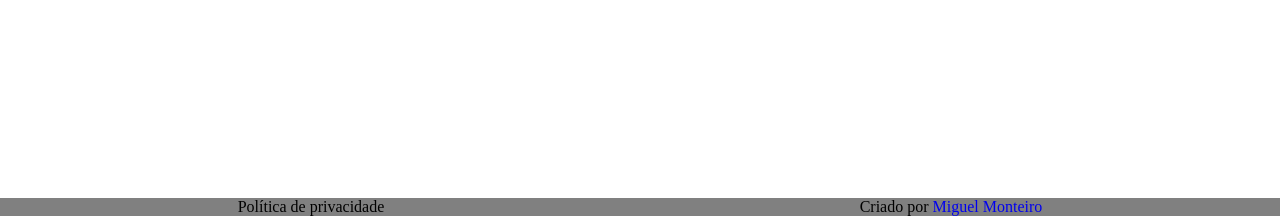
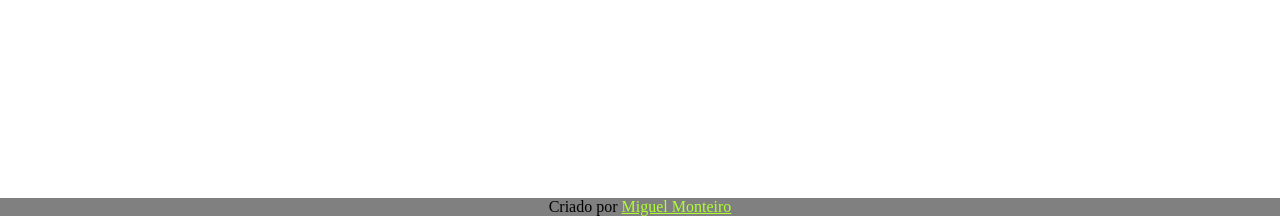
Before and after one commit to MiguelsHere/Proj, a PHP site: page / in a window 1280 px wide. Shown: the part 584-800 px from the top of the page. Run offline with PHP 8.4, Linux system fonts and the light colour scheme.

Commit message:
Melhorar css

```diff
--- a/Views/Common/footer.php
+++ b/Views/Common/footer.php
@@ -1,4 +1,3 @@
 <footer>
-    <a href="" title="Política de privacidade">Política de privacidade</a>
     <p>Criado por <a href="https://github.com/MiguelsHere">Miguel Monteiro</a></p>
 </footer>
--- a/css/main_styles.css
+++ b/css/main_styles.css
@@ -19,10 +19,9 @@ nav div {
   display: flex;
   justify-content: space-between;
   gap: 10px;
-
 }
 
-#sitenav{
+#sitenav {
   margin-left: 200px;
   margin-right: 100px;
 }
@@ -36,21 +35,28 @@ nav h1 {
   margin-left: 10px;
 }
 
-a {
+nav a {
   text-decoration: none;
 }
-a:visited {
+
+nav a:visited {
   color: black;
 }
 
 footer {
-  display: flex;
-  justify-content: space-around;
   width: 100%;
   text-align: center;
   background-color: grey;
   position: absolute;
   bottom: 0;
+}
+
+footer a {
+  color: greenyellow;
+}
+
+footer a:visited {
+  color: yellowgreen;
 }
 
 .alert {
```
